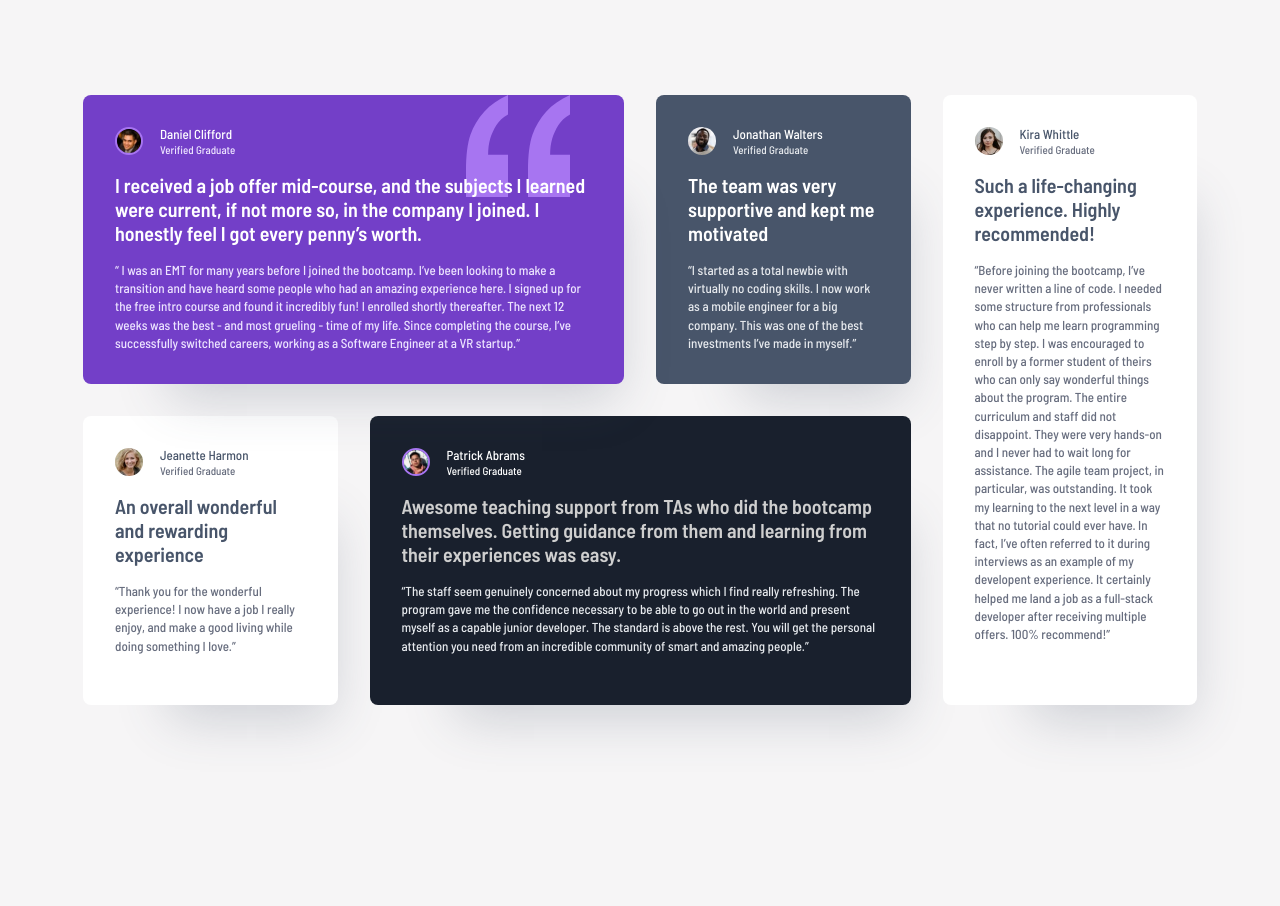
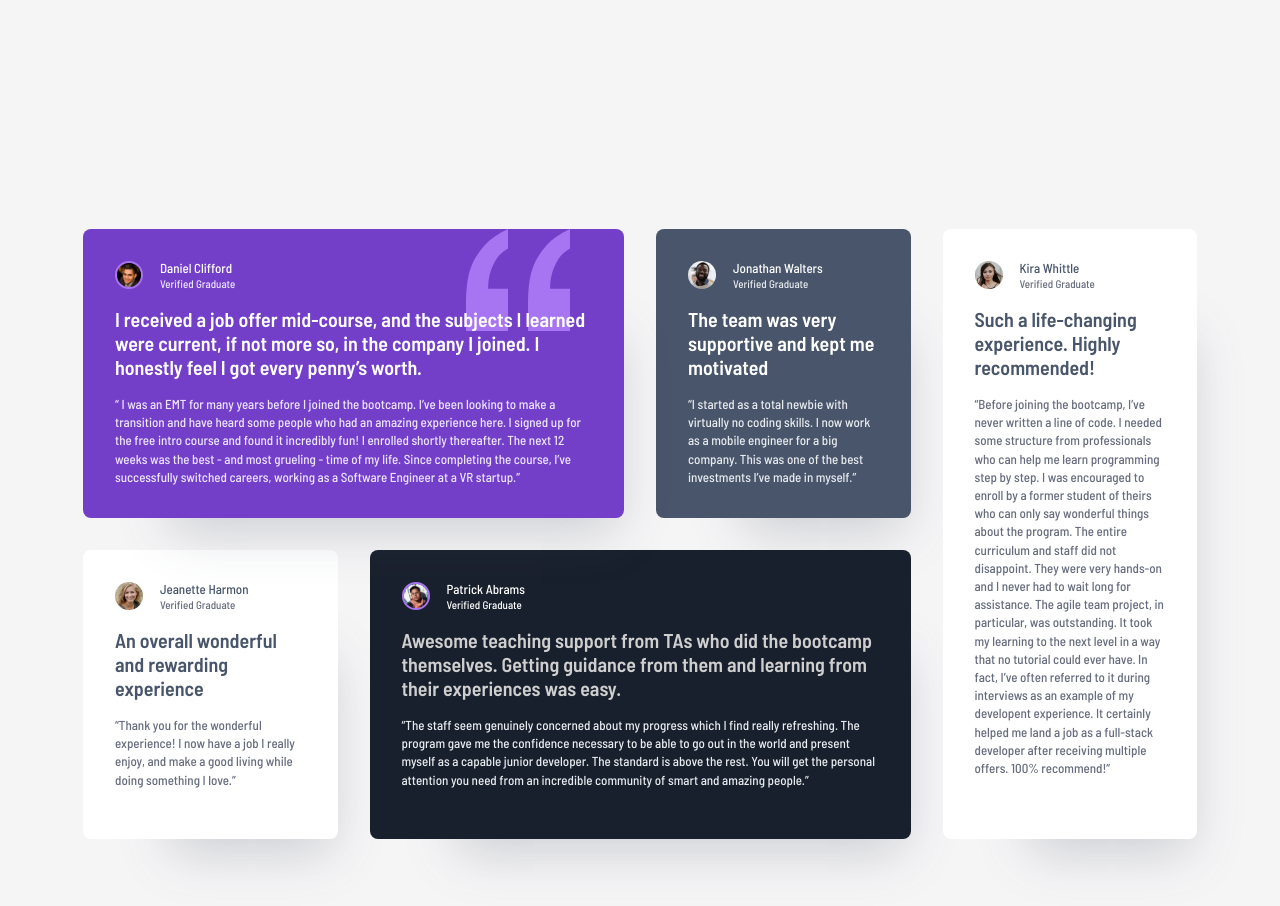
Before and after one commit to ExtendoGH/FM-Testimonial_Grid, a plain HTML site: page index.html in a window 1280 px wide. Before the commit the page ends 800 px from the top, so only its background shows below. Drawn offline with Linux system fonts and the light colour scheme.

Commit message:
Update style.css

```diff
--- a/style.css
+++ b/style.css
@@ -202,12 +202,10 @@ body {
 
 @media (min-width: 1200px) {
   body {
-    height: 100vh;
-    display: flex;
-    align-items: center;
-    justify-content: center;
+    margin-top: 22.9rem;
+    margin-bottom: 21.8rem;
+    padding: 0;
   }
-
   .testimonial {
     max-width: 1114px;
     display: grid;
```
